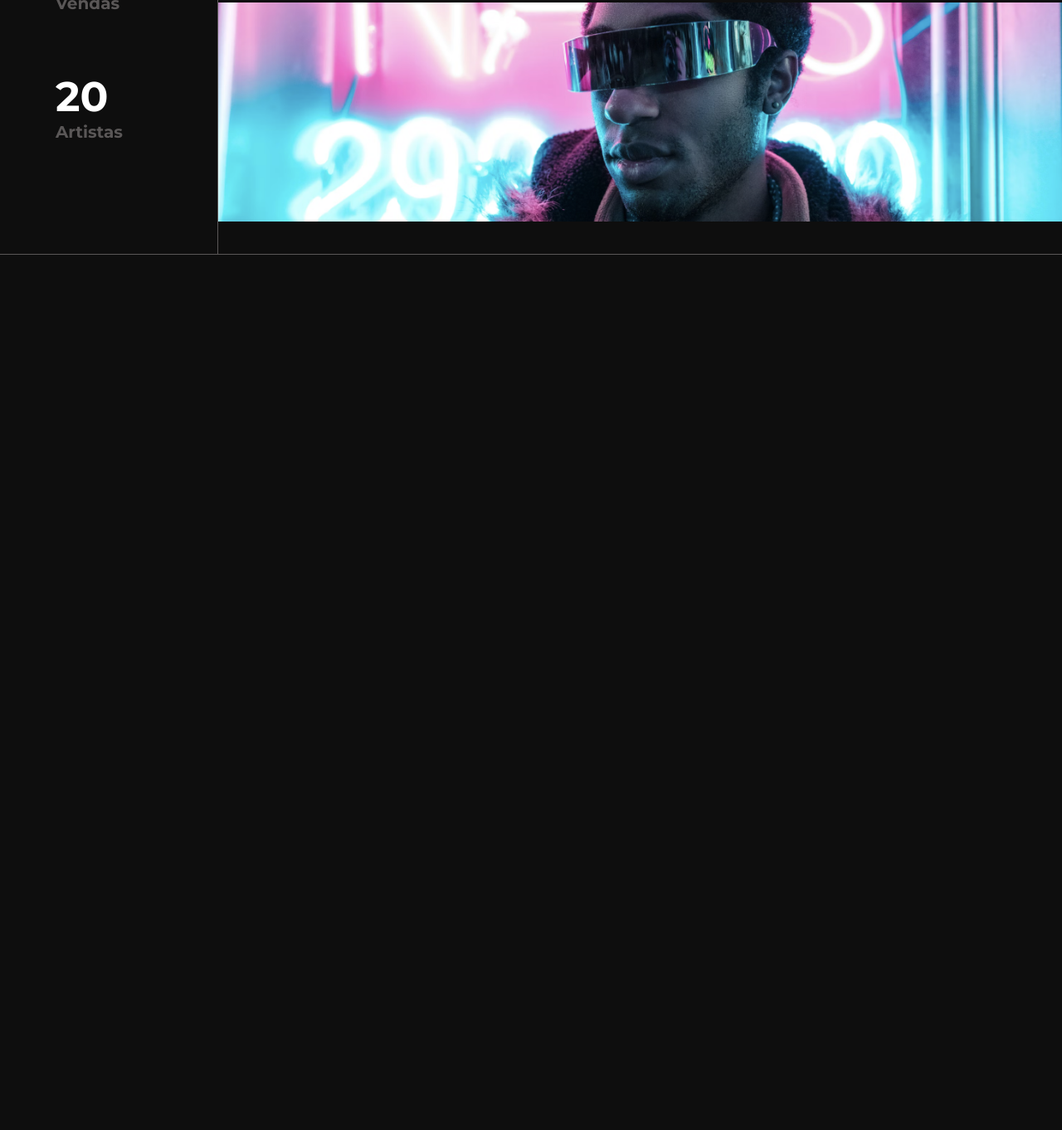
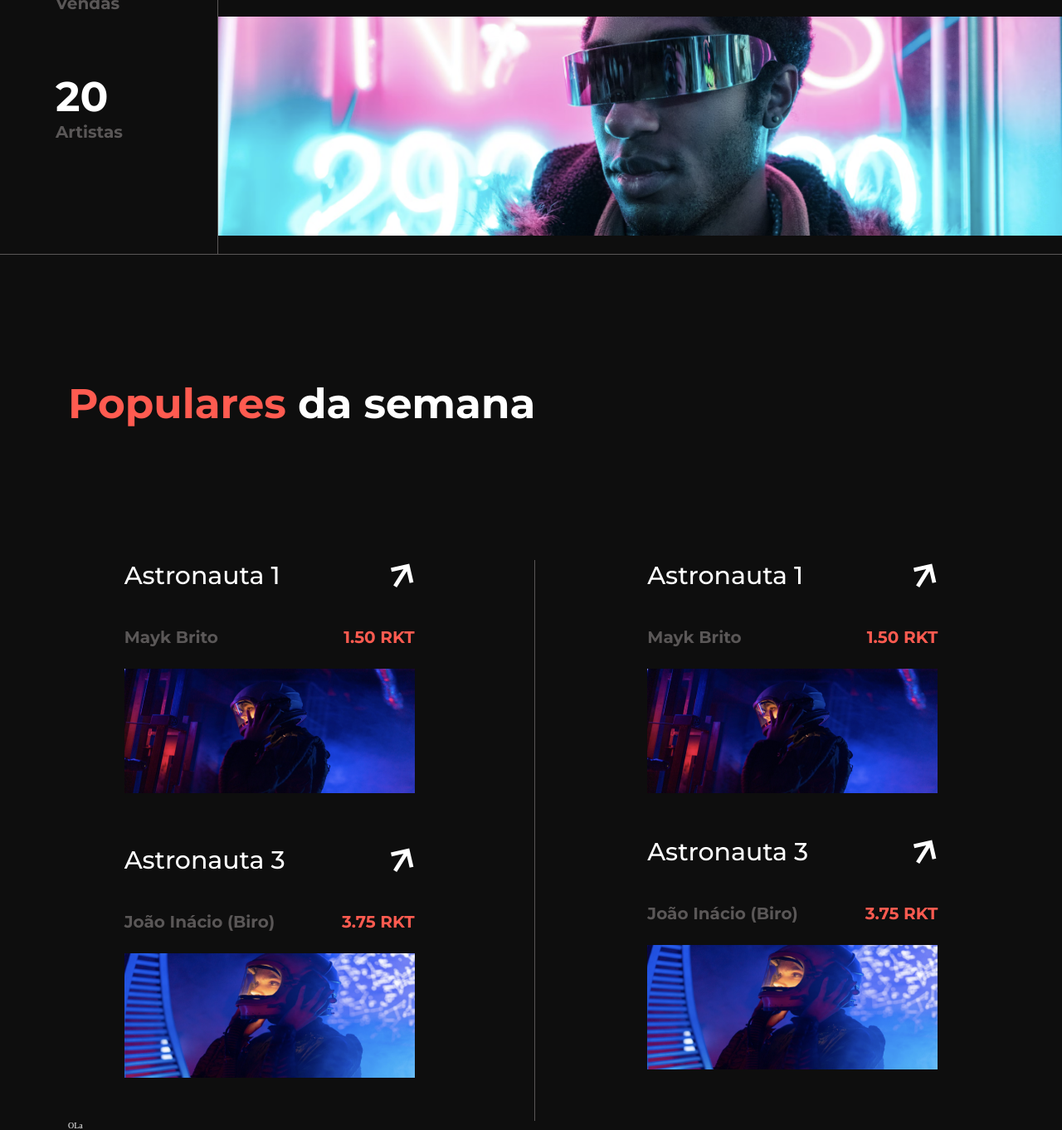
Before and after one commit to laurolabegaline/RocketNFTs, a plain HTML site: page index.html in a window 1280 px wide. Shown: the part 1361-2723 px from the top of the page at 83% size. Before the commit the page ends 1732 px from the top, so only its background shows below. Drawn offline with Linux system fonts and the light colour scheme.

Commit message:
Update index.html

```diff
--- a/index.html
+++ b/index.html
@@ -143,5 +143,76 @@
         </div>
       </main>
     </section>
+    <section class="container">
+      <main class="main3">
+        <div class="title">
+          <h1><span>Populares</span> da semana</h1>
+        </div>
+        <div class="arts">
+          <div class="arts-sideleft">
+            <div class="card-arts">
+              <div class="card-top">
+                <p>Astronauta 1</p>
+                <img src="/assets/arrow-white.svg" alt="" />
+              </div>
+              <div class="card-description">
+                <p>Mayk Brito</p>
+                <p><span>1.50 RKT</span></p>
+              </div>
+              <div class="card-image">
+                <img src="/assets/astronauta 1.png" alt="" />
+              </div>
+            </div>
+            <div class="card-arts">
+              <div class="card-top">
+                <p>Astronauta 3</p>
+                <img src="/assets/arrow-white.svg" alt="" />
+              </div>
+              <div class="card-description">
+                <p>João Inácio (Biro)</p>
+                <p><span>3.75 RKT</span></p>
+              </div>
+              <div class="card-image">
+                <img src="/assets/astronauta-3.png" alt="" />
+              </div>
+            </div>
+          </div>
+          <div class="divider"></div>
+          <div class="arts-siderigth">
+            <div class="card-arts">
+              <div class="card-top">
+                <p>Astronauta 1</p>
+                <img src="/assets/arrow-white.svg" alt="" />
+              </div>
+              <div class="card-description">
+                <p>Mayk Brito</p>
+                <p><span>1.50 RKT</span></p>
+              </div>
+              <div class="card-image">
+                <img src="/assets/astronauta 1.png" alt="" />
+              </div>
+            </div>
+            <div class="card-arts">
+              <div class="card-top">
+                <p>Astronauta 3</p>
+                <img src="/assets/arrow-white.svg" alt="" />
+              </div>
+              <div class="card-description">
+                <p>João Inácio (Biro)</p>
+                <p><span>3.75 RKT</span></p>
+              </div>
+              <div class="card-image">
+                <img src="/assets/astronauta-3.png" alt="" />
+              </div>
+            </div>
+          </div>
+        </div>
+      </main>
+      <main class="main4">
+        <div>
+          <p>OLa</p>
+        </div>
+      </main>
+    </section>
   </body>
 </html>
--- a/style.css
+++ b/style.css
@@ -209,8 +209,6 @@ div.gallery2{
 /* ======== MAIN2=========*/
 
 section .main2{
-  /* APAGAR LINE ABAIXO*/
-  color: #FFF;
   display: flex;
   margin: 0;
   padding: 0;
@@ -275,5 +273,88 @@ section div.testimonials p{
   line-height: 2.2rem;
   color: #ffffff;
 }
-section div.bannner img{
+section div.banner img{
+  padding: 1.7rem 0 0;
+  max-width: 100%;
+  height: 100%;
 }
+/* ======== MAIN3 =========*/
+
+section.container {
+  padding-top: 14.9rem;
+
+  /* APAGAR LINE ABAIXO*/
+  color: #FFF;
+}
+div.title h1{
+  font-family: var(--font-project);
+  font-style: normal;
+  font-size: 5rem;
+  font-weight: 700;
+  line-height: 6.1rem;
+  color: #ffffff;
+  padding-bottom: 15.8rem;
+}
+div.title h1 span{
+  color: var(--color-logo);
+}
+div.arts {
+  display: flex;
+  justify-content: space-around;
+}
+div.arts-sideleft{
+  display: flex;
+  flex-direction: column;
+  justify-content: space-between;
+  gap: 1rem;
+}
+/* card arts start*/
+div.card-arts {
+  width: 35rem;
+}
+div.card-arts .card-top{
+  display: flex;
+  justify-content: space-between;
+  padding-bottom: 4.4rem;
+  align-items: center;
+}
+div.card-arts .card-top p{
+  font-family: var(--font-project);
+  font-style: normal;
+  font-size: 3rem;
+  font-weight: 500;
+  line-height: 3.7rem;
+  color: #ffffff;
+}
+div.card-arts .card-top img{
+  width: 3rem;
+  height: 3rem;
+}
+div.card-arts .card-description {
+  display: flex;
+  justify-content: space-between;
+  align-items: center;
+}
+div.card-arts .card-description p {
+  font-family: var(--font-project);
+  font-style: normal;
+  font-size: 2rem;
+  font-weight: 600;
+  line-height: 2.4rem;
+  color: #5a5757;
+  padding-bottom: 2.6rem;
+}
+div.card-arts .card-description p span {
+  color: var(--color-logo);
+}
+div.card-arts .card-image img{
+  width: 35rem;
+  height: 20rem;
+  padding-bottom: 5rem;
+}
+/* card arts end*/
+
+div.divider{
+  width: 1rem;
+  border-right: 1px solid #5a5757;
+}
```
